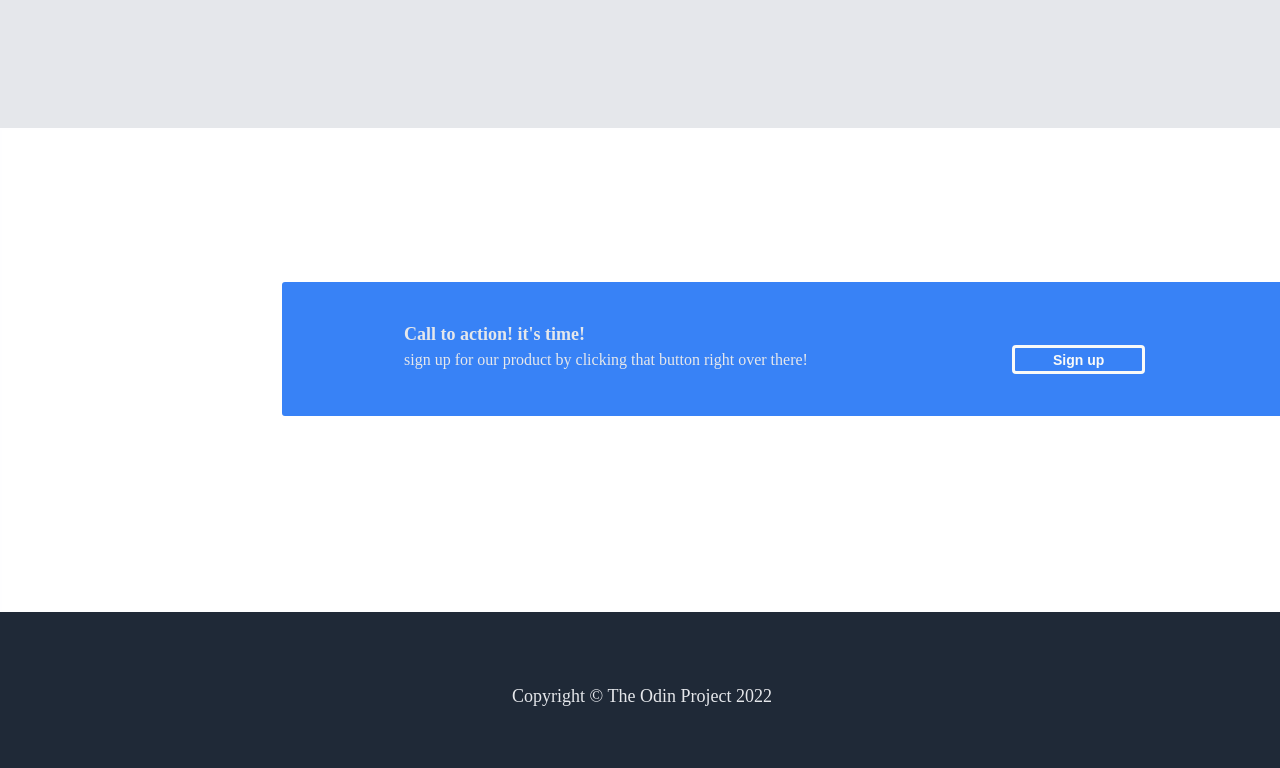
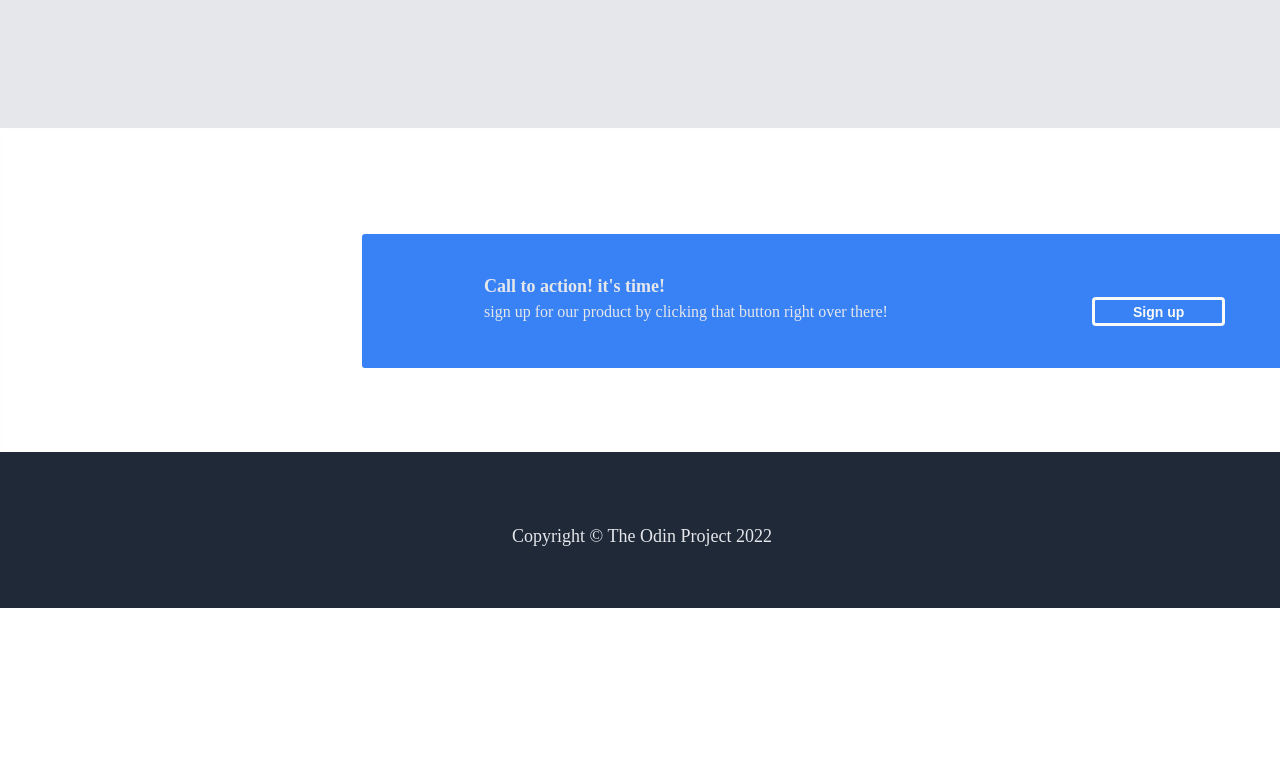
Before and after one commit to AnujAgrawall/landing-page, a plain HTML site: page index.html in a window 1280 px wide. Shown: the part 1311-2079 px from the top of the page. After the commit the page ends 1919 px from the top, so only its background shows below. Drawn offline with Linux system fonts and the light colour scheme.

Commit message:
landing-page

```diff
--- a/index.html
+++ b/index.html
@@ -155,12 +155,12 @@
         }
         .call{
             border: 2px solid #fefeff;
-            height: 60vh;
+            height: 40vh;
             width: 100%;
         }
         .some{
-            margin-top: 19vh;
-            margin-left: 35vh;
+            margin-top: 13vh;
+            margin-left: 45vh;
             border: 2px solid #3882f6;
             height: 130px;
             width: 1015px;
```
